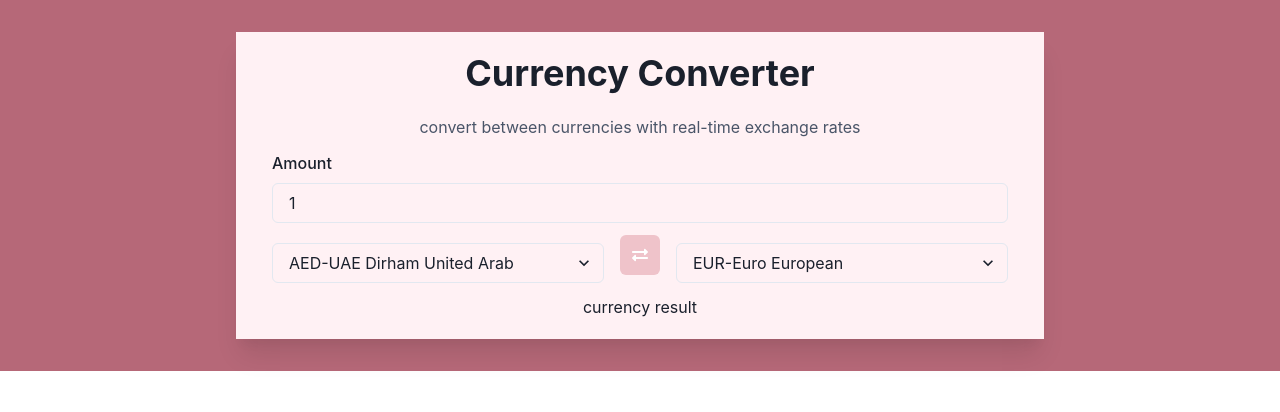
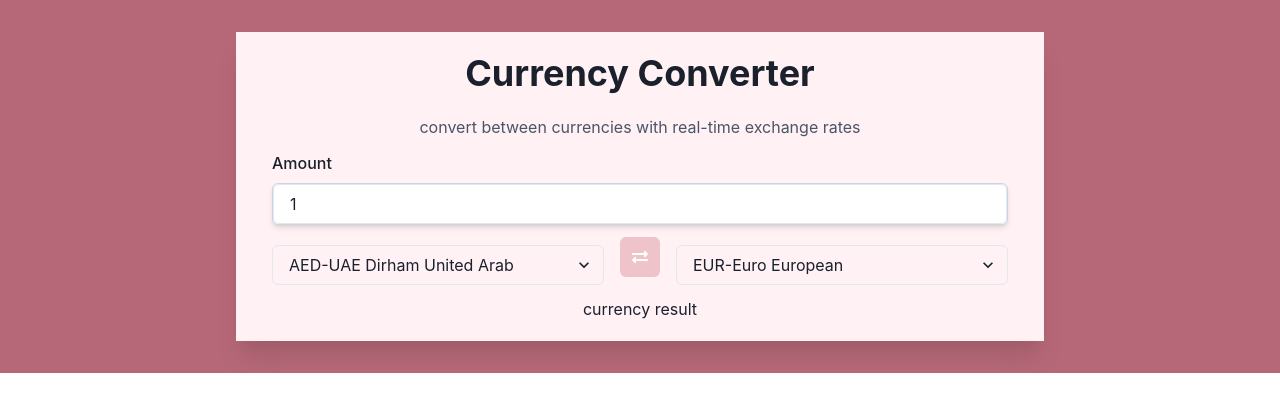
Before and after one commit to cupidtiy/currency-converter, a React (Vite) app: page / in a window 1280 px wide. Shown: the top 412 px of the page. Built offline with nearby package versions, Linux system fonts and the light colour scheme.

Commit message:
currency input styling

```diff
--- a/src/components/CurrencyInput.tsx
+++ b/src/components/CurrencyInput.tsx
@@ -1,4 +1,4 @@
-import { FormControl, FormLabel, Input, InputGroup } from '@chakra-ui/react';
+import { Box, FormControl, FormLabel, Input, InputGroup } from '@chakra-ui/react';
 import React, { useRef, useState } from 'react';
 
 interface Props {
@@ -57,6 +57,12 @@ const CurrencyInput = ({ amount, onChange }: Props) => {
     return (
         <FormControl>
             <FormLabel htmlFor="amount">Amount</FormLabel>
+            <Box
+            boxShadow="md"
+            border="1px solid"
+            borderColor="gray.300"
+            borderRadius="md"
+            bg="white">
             <InputGroup>
                 <Input
                      id="amount"
@@ -69,6 +75,7 @@ const CurrencyInput = ({ amount, onChange }: Props) => {
                      inputMode="decimal"
                  />
             </InputGroup>
+            </Box>
         </FormControl>
     );
 };
```
